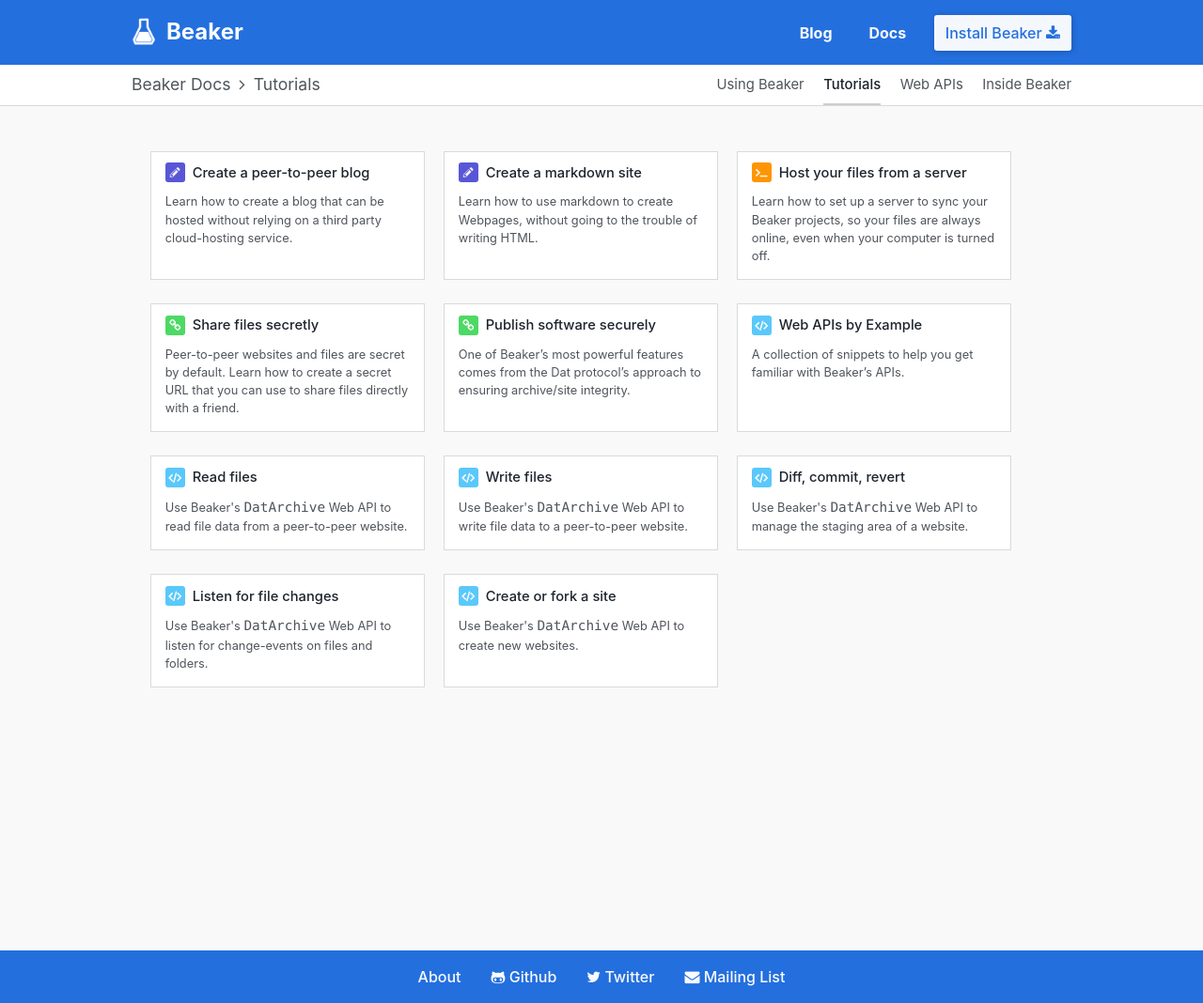
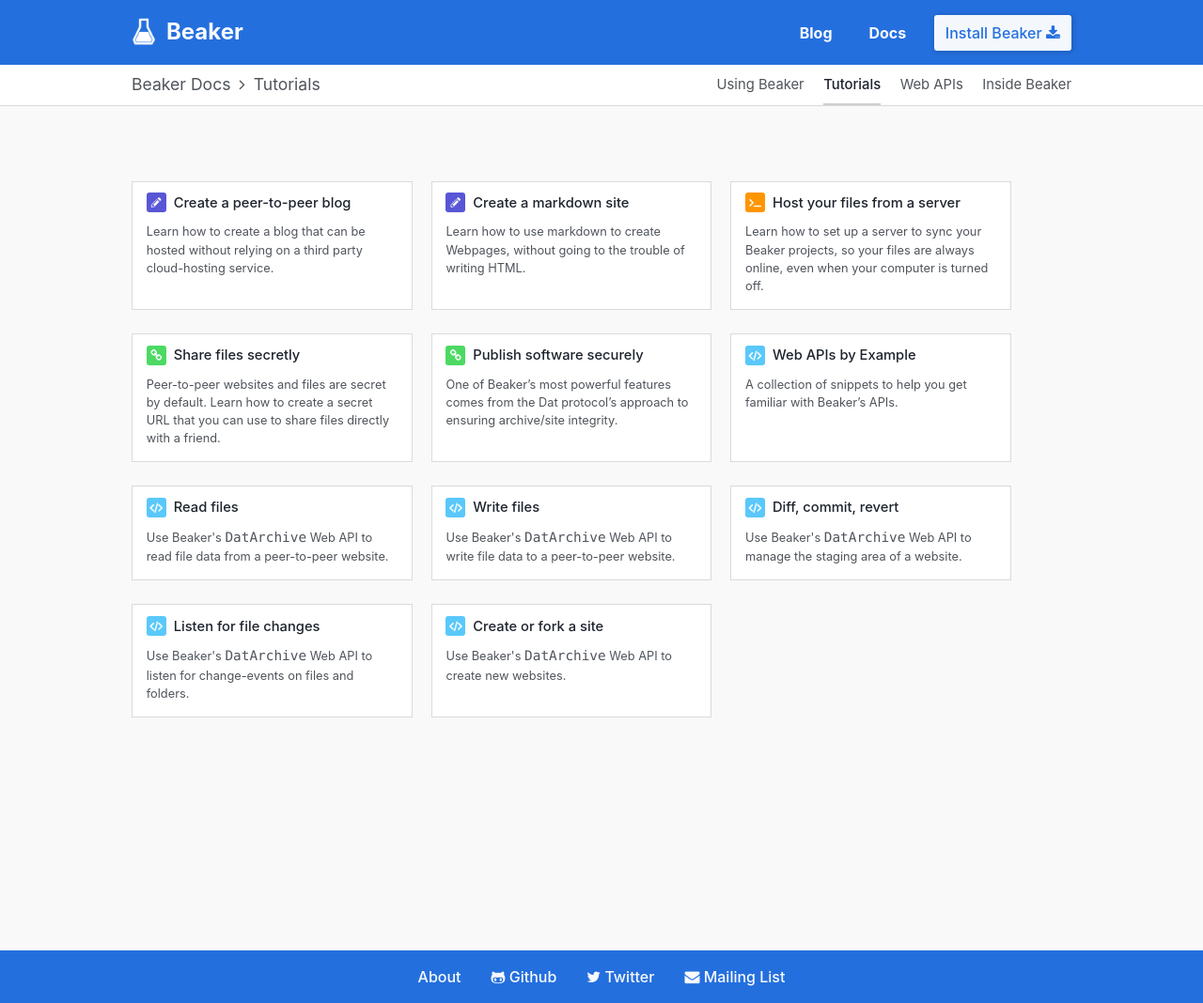
Before and after one commit to beakerbrowser/beakerbrowser.com, a Jekyll site: the page built from _docs/tutorials/index.md, in a window 1280 px wide. Shown: the whole page at 94% size. Built offline with Jekyll 4.4.1, drawn with Linux system fonts in a browser that asks for light colours.

Commit message:
Fix up tutorials page layout

```diff
--- a/css/pages/_docs.scss
+++ b/css/pages/_docs.scss
@@ -296,13 +296,18 @@
 }
 
 .layout-docs-tutorials-intro {
+
   .content {
     max-width: none;
+    margin-top: 2rem;
 
     .tutorials-list {
+      margin-left: 0;
+
       @media (min-width: 600px) {
         grid-template-columns: 1fr 1fr;
       }
+
       @media (min-width: 900px) {
         grid-template-columns: 1fr 1fr 1fr;
       }
--- a/index.html
+++ b/index.html
@@ -86,6 +86,7 @@
     <img src="/img/new-site.png" />
     <h2>Can your browser do this?</h2>
     <p>
+
       Beaker is the world's first Web browser with builtin tools for hosting content directly from your computer. No services required.
     </p>
   </div>
```
